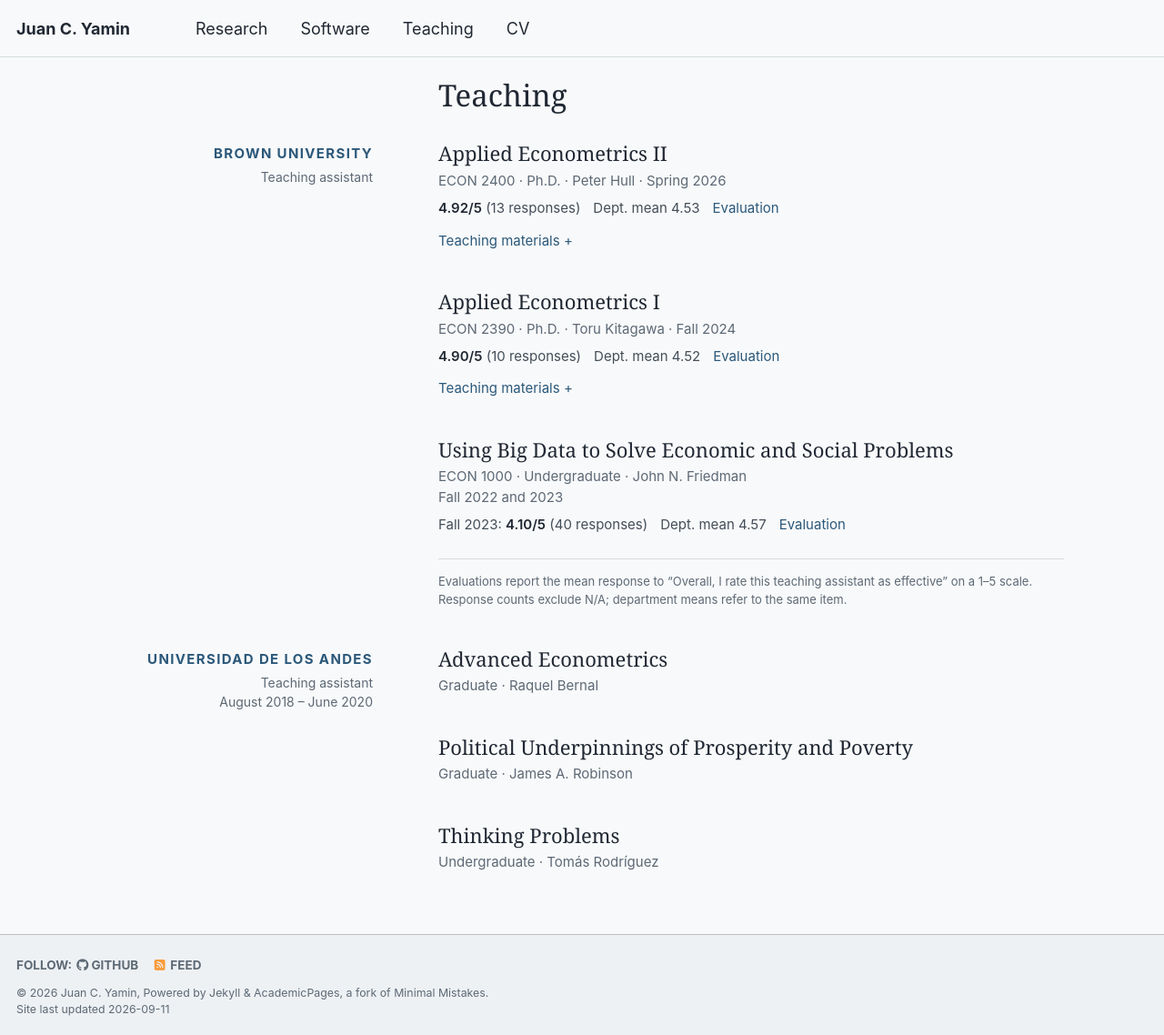
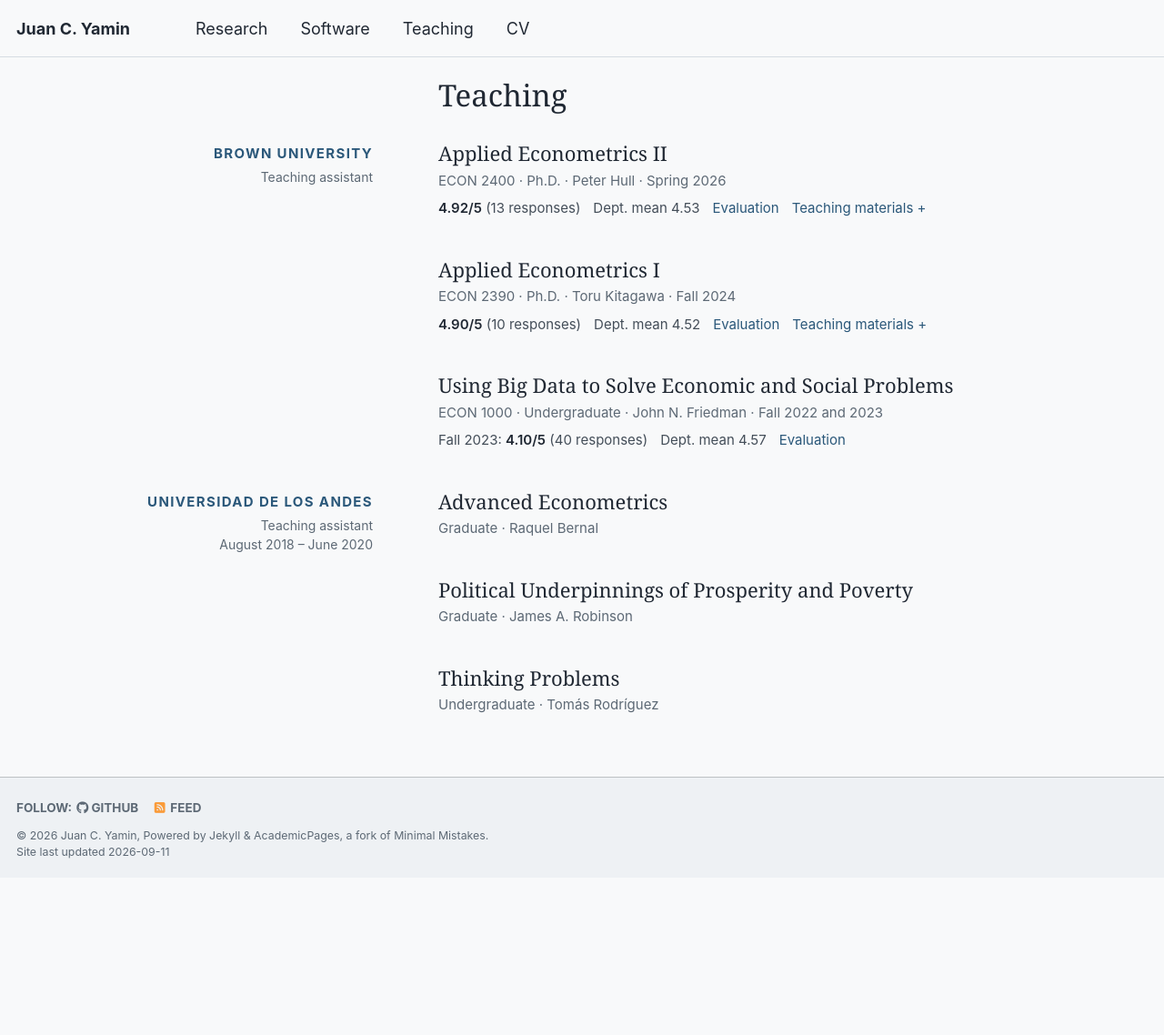
Before and after one commit to juancyamin/juancyamin.github.io, a Jekyll site: the page built from _pages/teaching.md, in a window 1280 px wide and 1138 px high. Shown: the whole window at 91% size. Built offline with Jekyll 4.4.1, drawn with Linux system fonts in a browser that asks for light colours.

Commit message:
Refine teaching evaluation and materials layout

```diff
--- a/_pages/teaching.md
+++ b/_pages/teaching.md
@@ -105,7 +105,11 @@ description: "Teaching experience, student evaluations, and econometrics materia
     display: flex; flex-wrap: wrap; align-items: baseline; gap: 2px 14px; margin: 0;
   }
   .page__content .t2 .t2-evaluation strong { color: var(--t2-ink); font-weight: 600; }
-  .page__content .t2 .t2-materials { margin-top: 13px; }
+  .page__content .t2 .t2-scores {
+    display: flex; flex-wrap: wrap; gap: 2px 14px; max-width: 100%;
+  }
+  .page__content .t2 .t2-materials { margin: 0; min-width: 0; }
+  .page__content .t2 .t2-materials[open] { flex: 1 0 100%; }
   .page__content .t2 .t2-materials summary {
     color: var(--t2-blue); font-size: 15px; line-height: 1.5;
     cursor: pointer; width: fit-content; list-style: none;
@@ -120,10 +124,6 @@ description: "Teaching experience, student evaluations, and econometrics materia
   .page__content .t2 .t2-topic-line .t2-topic-links { display: inline-flex; flex-wrap: wrap; gap: 0 10px; margin-left: 5px; }
   .page__content .t2 .t2-credit {
     color: var(--t2-muted); font-size: 13px; line-height: 1.45; margin: 3px 0 0;
-  }
-  .page__content .t2 .t2-evaluation-note {
-    color: var(--t2-muted); font-size: 13px; line-height: 1.55;
-    margin: 25px 0 0; padding-top: 14px; border-top: 1px solid var(--t2-border);
   }
   @media (min-width: 1200px) {
     .page__content .t2 { --t2-rail: 300px; --t2-rail-gap: 72px; }
@@ -162,62 +163,66 @@ description: "Teaching experience, student evaluations, and econometrics materia
       <article class="t2-course">
         <h3>Applied Econometrics II</h3>
         <p class="t2-meta">ECON 2400 · Ph.D. · Peter Hull · Spring 2026</p>
-        <p class="t2-evaluation">
-          <span><strong>4.92/5</strong> (13 responses)</span>
-          <span>Dept. mean 4.53</span>
+        <div class="t2-evaluation">
+          <div class="t2-scores">
+            <span><strong>4.92/5</strong> (13 responses)</span>
+            <span>Dept. mean 4.53</span>
+          </div>
           <a href="/files/econ2400_evaluation_spring2026.pdf" target="_blank" rel="noopener" aria-label="Applied Econometrics II evaluation PDF">Evaluation</a>
-        </p>
-        <details class="t2-materials" id="materials-title">
-          <summary>Teaching materials</summary>
-          <div class="t2-material-body">
-            <div class="t2-topic">
-              <p class="t2-topic-line">Staggered-adoption difference-in-differences:
-                <span class="t2-topic-links">
-                  <a href="/files/econ2400_ta_session_1.pdf" target="_blank" rel="noopener" aria-label="Staggered-adoption difference-in-differences, Part I PDF">Part I</a>
-                  <a href="/files/econ2400_ta_session_2.pdf" target="_blank" rel="noopener" aria-label="Staggered-adoption difference-in-differences, Part II PDF">Part II</a>
-                </span>
-              </p>
-              <p class="t2-credit">Adapted from Kirill Borusyak’s ARE 213 teaching materials.</p>
+          <details class="t2-materials" id="materials-title">
+            <summary>Teaching materials</summary>
+            <div class="t2-material-body">
+              <div class="t2-topic">
+                <p class="t2-topic-line">Staggered-adoption difference-in-differences:
+                  <span class="t2-topic-links">
+                    <a href="/files/econ2400_ta_session_1.pdf" target="_blank" rel="noopener" aria-label="Staggered-adoption difference-in-differences, Part I PDF">Part I</a>
+                    <a href="/files/econ2400_ta_session_2.pdf" target="_blank" rel="noopener" aria-label="Staggered-adoption difference-in-differences, Part II PDF">Part II</a>
+                  </span>
+                </p>
+                <p class="t2-credit">Adapted from Kirill Borusyak’s ARE 213 teaching materials.</p>
+              </div>
+              <div class="t2-topic">
+                <p class="t2-topic-line">Empirical Bayes:
+                  <span class="t2-topic-links">
+                    <a href="/files/econ2400_ta_session_3.pdf" target="_blank" rel="noopener" aria-label="Empirical Bayes fundamentals PDF">Fundamentals</a>
+                    <a href="/files/econ2400_ta_session_4.pdf" target="_blank" rel="noopener" aria-label="Empirical Bayes empirical applications PDF">Applications</a>
+                  </span>
+                </p>
+                <p class="t2-credit">Based on NBER SI Methods lectures by Jiaying Gu and Christopher R. Walters.</p>
+              </div>
             </div>
-            <div class="t2-topic">
-              <p class="t2-topic-line">Empirical Bayes:
-                <span class="t2-topic-links">
-                  <a href="/files/econ2400_ta_session_3.pdf" target="_blank" rel="noopener" aria-label="Empirical Bayes fundamentals PDF">Fundamentals</a>
-                  <a href="/files/econ2400_ta_session_4.pdf" target="_blank" rel="noopener" aria-label="Empirical Bayes empirical applications PDF">Applications</a>
-                </span>
-              </p>
-              <p class="t2-credit">Based on NBER SI Methods lectures by Jiaying Gu and Christopher R. Walters.</p>
-            </div>
-          </div>
-        </details>
+          </details>
+        </div>
       </article>
 
       <article class="t2-course">
         <h3>Applied Econometrics I</h3>
         <p class="t2-meta">ECON 2390 · Ph.D. · Toru Kitagawa · Fall 2024</p>
-        <p class="t2-evaluation">
-          <span><strong>4.90/5</strong> (10 responses)</span>
-          <span>Dept. mean 4.52</span>
+        <div class="t2-evaluation">
+          <div class="t2-scores">
+            <span><strong>4.90/5</strong> (10 responses)</span>
+            <span>Dept. mean 4.52</span>
+          </div>
           <a href="/files/econ2390_evaluation_fall2024.pdf" target="_blank" rel="noopener" aria-label="Applied Econometrics I evaluation PDF">Evaluation</a>
-        </p>
-        <details class="t2-materials">
-          <summary>Teaching materials</summary>
-          <div class="t2-material-body">
-            <div class="t2-topic">
-              <p class="t2-topic-line"><a href="/files/econ2390_review_session_1.pdf" target="_blank" rel="noopener">Regression, matching, and doubly robust estimation</a></p>
-              <p class="t2-credit">Midterm and Problem Set 1 review.</p>
+          <details class="t2-materials">
+            <summary>Teaching materials</summary>
+            <div class="t2-material-body">
+              <div class="t2-topic">
+                <p class="t2-topic-line"><a href="/files/econ2390_review_session_1.pdf" target="_blank" rel="noopener">Regression, matching, and doubly robust estimation</a></p>
+                <p class="t2-credit">Midterm and Problem Set 1 review.</p>
+              </div>
+              <div class="t2-topic">
+                <p class="t2-topic-line"><a href="/files/econ2390_review_session_2.pdf" target="_blank" rel="noopener">Regression discontinuity and instrumental variables</a></p>
+                <p class="t2-credit">Problem Set 2 review.</p>
+              </div>
             </div>
-            <div class="t2-topic">
-              <p class="t2-topic-line"><a href="/files/econ2390_review_session_2.pdf" target="_blank" rel="noopener">Regression discontinuity and instrumental variables</a></p>
-              <p class="t2-credit">Problem Set 2 review.</p>
-            </div>
-          </div>
-        </details>
+          </details>
+        </div>
       </article>
 
       <article class="t2-course">
         <h3>Using Big Data to Solve Economic and Social Problems</h3>
-        <p class="t2-meta">ECON 1000 · Undergraduate · John N. Friedman<br>Fall 2022 and 2023</p>
+        <p class="t2-meta">ECON 1000 · Undergraduate · John N. Friedman · Fall 2022 and 2023</p>
         <p class="t2-evaluation">
           <span>Fall 2023: <strong>4.10/5</strong> (40 responses)</span>
           <span>Dept. mean 4.57</span>
@@ -225,7 +230,6 @@ description: "Teaching experience, student evaluations, and econometrics materia
         </p>
       </article>
 
-      <p class="t2-evaluation-note">Evaluations report the mean response to “Overall, I rate this teaching assistant as effective” on a 1–5 scale. Response counts exclude N/A; department means refer to the same item.</p>
     </div>
   </section>
 
```
Also changed, not shown: other parts of _pages/teaching.md (+1 -0 lines).
